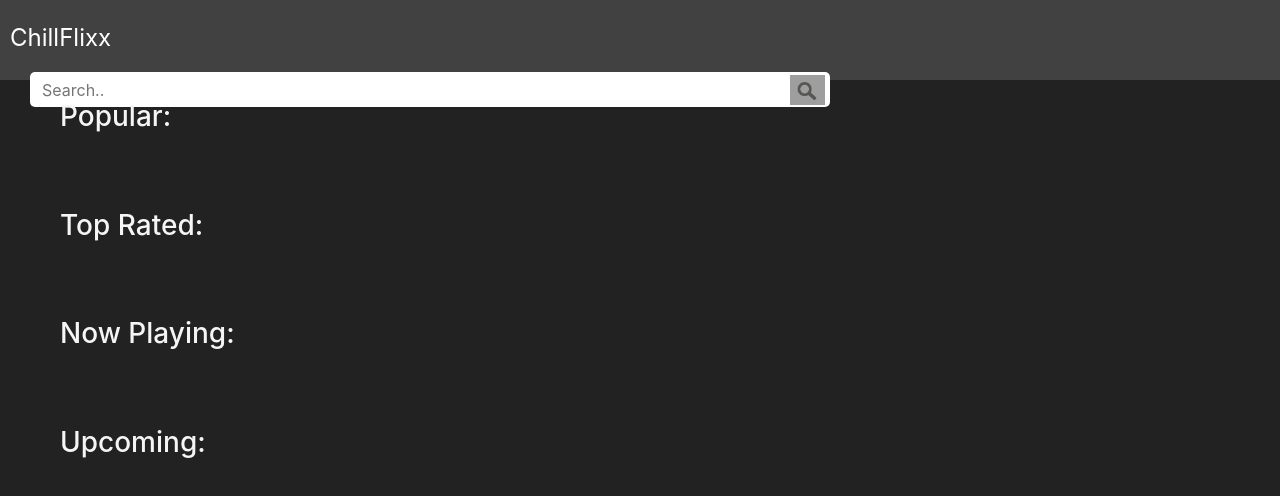
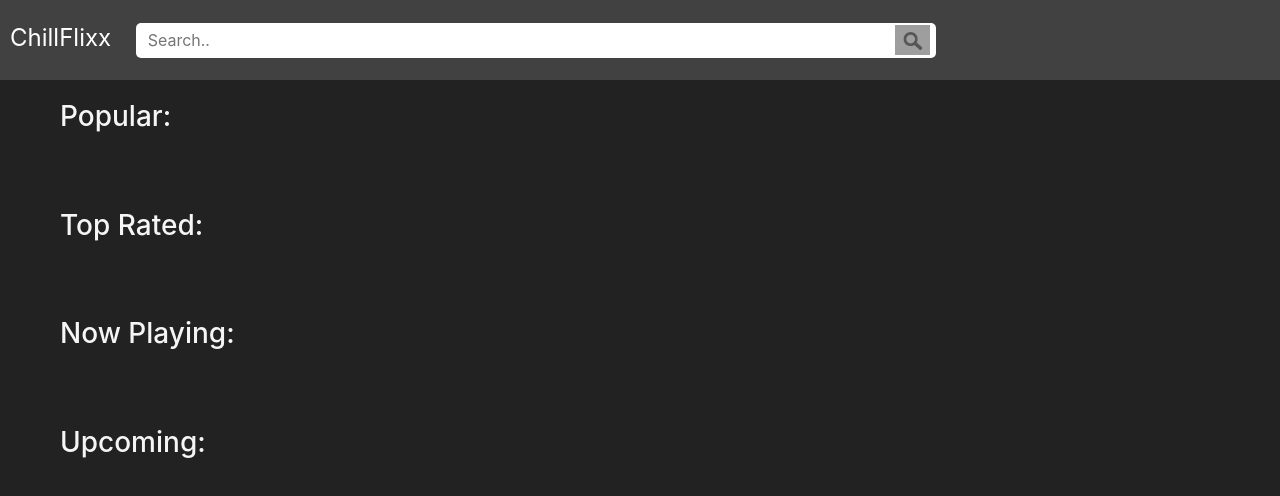
Before and after one commit to pornwine/movieflix, a website: page index.html in a window 1280 px wide. Shown: the top 496 px of the page. Drawn offline with nearby package versions, Linux system fonts and the light colour scheme; no server answers; grey boxes are pictures that could not be loaded.

Commit message:
Update index.html

```diff
--- a/index.html
+++ b/index.html
@@ -26,7 +26,7 @@
 
 
     <div class="header">
-        <p style="font-size: x-large; font-weight: 400; display: center; ">ChillFlixx</p>
+        <p style="font-size: x-large; font-weight: 400; display: inline-block; ">ChillFlixx</p>
         <input type="text" placeholder="Search.." id="searchBar">
         <button id="searchButton" onclick="search()"><img src="images/search.png" alt="" width="20px"></button>
     </div>
```
